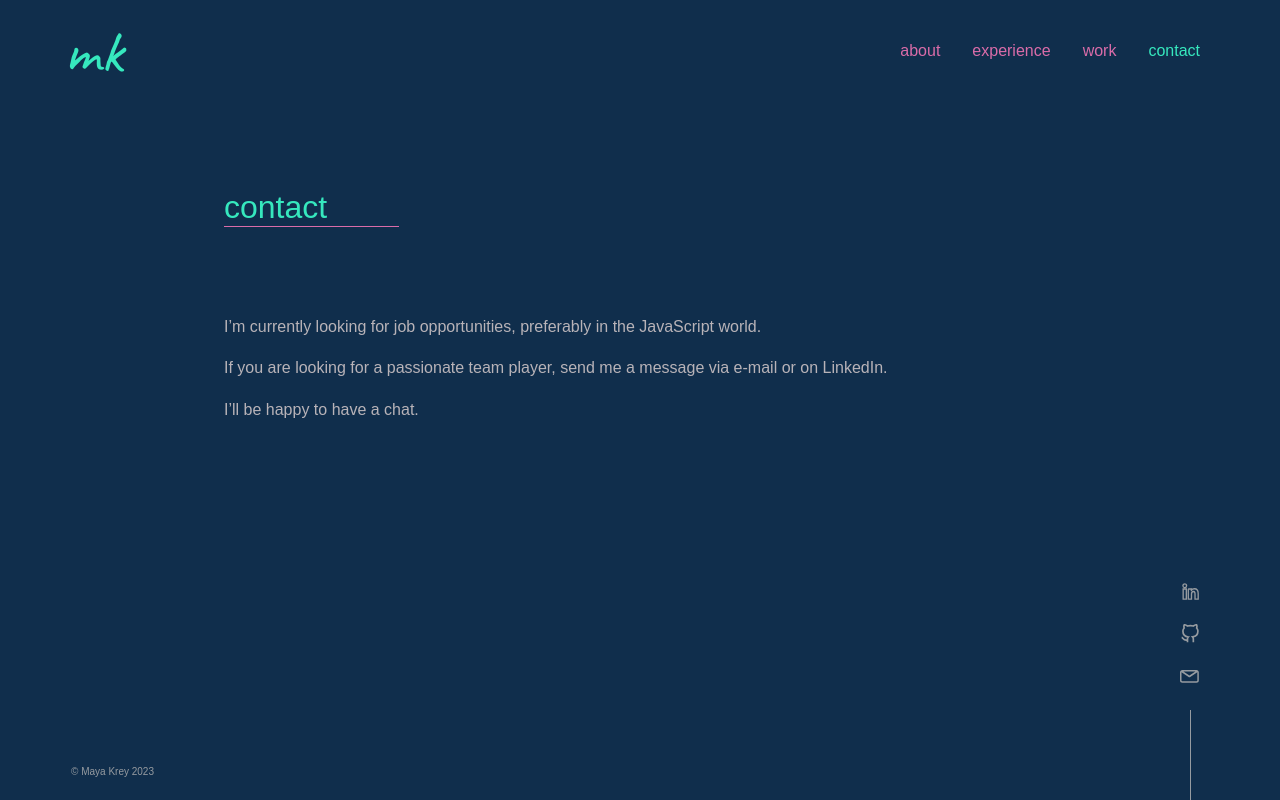
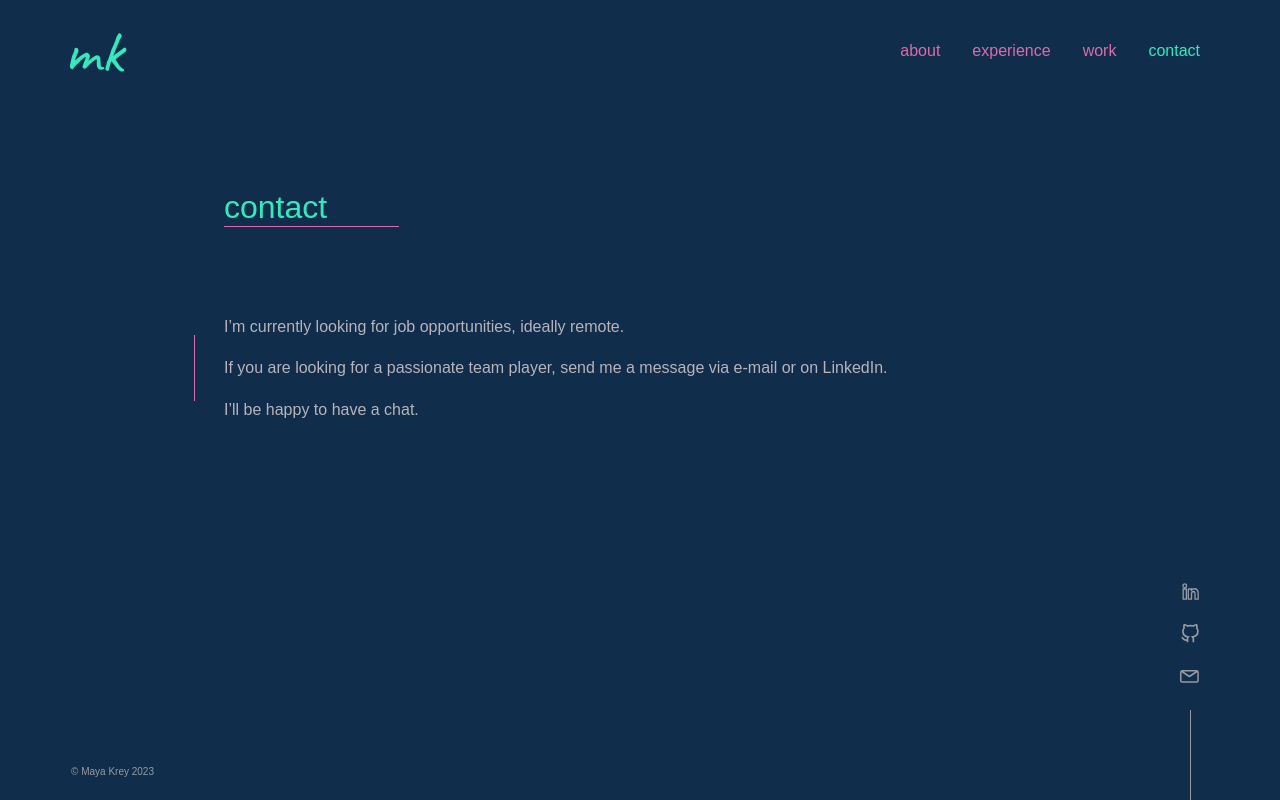
Before and after one commit to mayakrey/home, a Vue app: page /contact in a window 1280 px wide. Built offline with nearby package versions, Linux system fonts and the light colour scheme.

Commit message:
Make styling adjustments

```diff
--- a/src/assets/main.css
+++ b/src/assets/main.css
@@ -9,6 +9,20 @@
 .text-wrapper {
   margin-top: 2rem;
   max-width: initial;
+}
+
+.text-wrapper p {
+  margin-bottom: 1rem;
+}
+
+.wrapper-line:before {
+  content: " ";
+  width: 0.1px;
+  background: var(--link-primary);
+  position: absolute;
+  top: 20%;
+  bottom: 20%;
+  left: -30px;
 }
 
 p {
--- a/src/views/AboutView.vue
+++ b/src/views/AboutView.vue
@@ -1,7 +1,7 @@
 <template>
   <h1 class="title">about me</h1>
   <div class="columns">
-    <div>
+    <div class="wrapper-line">
       <p>G'day, my name is Maya and I enjoy writing JavaScript code.</p>
       <p>I spent 8 years at a German real estate company called ImmoScout24.
         I had the privelage to learn a lot during those years, starting as a working student doing frontend, then
@@ -23,6 +23,10 @@
     display: flex;
     flex-direction: column;
     gap: 2rem;
+  }
+
+  .columns p {
+    margin-bottom: 1rem;
   }
 
   .image-border {
--- a/src/views/ContactView.vue
+++ b/src/views/ContactView.vue
@@ -1,14 +1,8 @@
 <template>
   <h1 class="title">contact</h1>
-  <div class="text-wrapper">
-    <p>I’m currently looking for job opportunities, preferably in the JavaScript world.</p>
+  <div class="text-wrapper wrapper-line">
+    <p>I’m currently looking for job opportunities, ideally remote.</p>
     <p>If you are looking for a passionate team player, send me a message via e-mail or on LinkedIn.</p>
     <p>I’ll be happy to have a chat.</p>
   </div>
 </template>
-
-<style scoped>
-  .text-wrapper p {
-    margin-bottom: 1rem;
-  }
-</style>
--- a/src/views/ExperienceView.vue
+++ b/src/views/ExperienceView.vue
@@ -12,7 +12,7 @@
           stroke-width="2" />
       </svg>
       <div class="description">
-        <p>Media computer science</p>
+        <p>Media Computer Science</p>
         <p>at Berliner Hochschule für Technik</p>
       </div>
     </div>
@@ -31,12 +31,12 @@
     <div class="hover">
       <svg xmlns="http://www.w3.org/2000/svg" width="300" height="100">
         <text x="20" y="20" fill="#da6ca9">2022 - 2023</text>
-        <text x="112" y="20" fill="#b8b3b8">Sabbatical</text>
+        <text x="112" y="20" fill="#b8b3b8">Sabbatical Year</text>
         <path d="M 100,100 v -70" stroke="#00B98C" fill="none" stroke-linecap="round" stroke-linejoin="round"
           stroke-width="2" />
       </svg>
       <div class="description">
-        <p>Traveling around</p>
+        <p>Travels within</p>
         <p>North & South America</p>
       </div>
     </div>
--- a/src/views/HomeView.vue
+++ b/src/views/HomeView.vue
@@ -18,19 +18,3 @@
     </p>
   </div>
 </template>
-
-<style scoped>
-  .wrapper-line::before {
-    content: " ";
-    width: 0.1px;
-    background: var(--link-primary);
-    position: absolute;
-    top: 20px;
-    bottom: 20px;
-    left: -30px;
-  }
-
-  .text-wrapper p {
-    margin-bottom: 1rem;
-  }
-</style>
```
